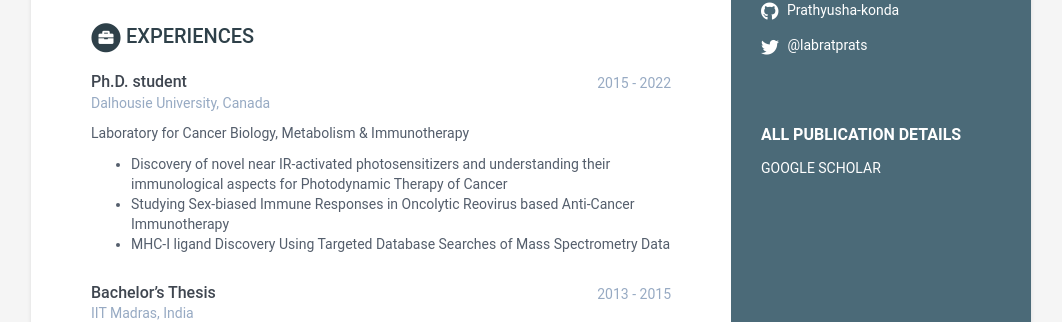
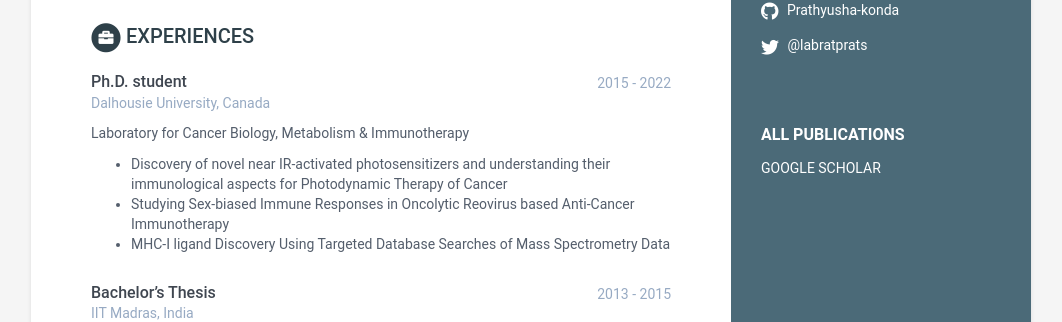
Before and after one commit to Prathyusha-konda/Website, a Jekyll site: the page built from index.html, in a window 1280 px wide. Shown: the part 417-739 px from the top of the page, without its empty margins (109-1171 px from the left). Built offline with Jekyll 4.4.1, drawn with Linux system fonts in a browser that asks for light colours.

Commit message:
Update about.html

```diff
--- a/_includes/about.html
+++ b/_includes/about.html
@@ -1,6 +1,6 @@
 <div class="remove-container container-block">
   <h2 class="container-block-title">
-    All publication details
+    All publications
   </h2>
   <ul class="list-unstyled interests-list">
     <li><a target="_blank" href="https://scholar.google.ca/citations?user=LMu60kjth8EC&hl=en">GOOGLE SCHOLAR</a></li>
```
